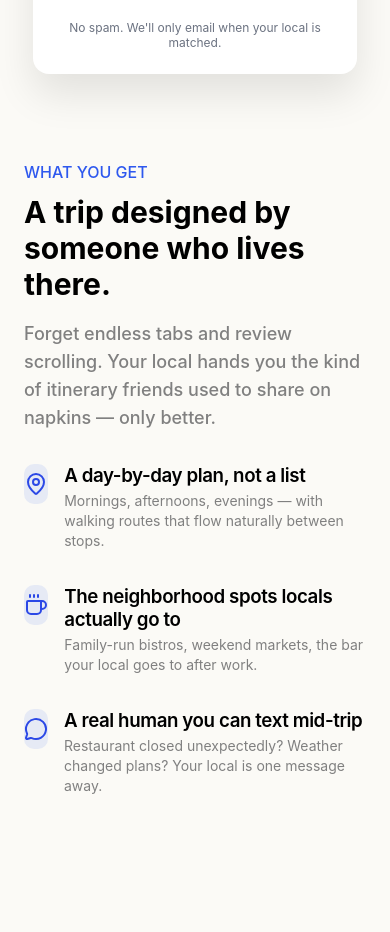
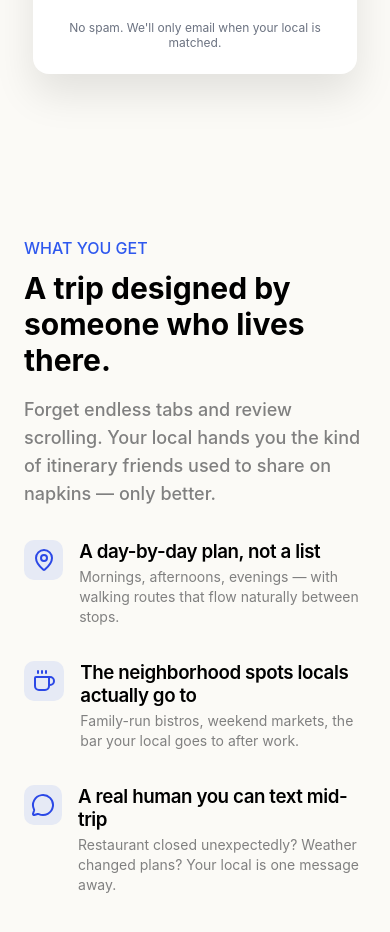
Before and after one commit to iftekar2/tasker_web, a React (Create React App) app: page / in a window 390 px wide. Shown: the part 1820-2752 px from the top of the page. Built offline with nearby package versions, Linux system fonts and the light colour scheme; no server answers.

Commit message:
Adding mobile styling for app details page

```diff
--- a/src/app_details.jsx
+++ b/src/app_details.jsx
@@ -5,13 +5,14 @@ import { MapPin, Coffee, MessageCircle } from "lucide-react";
 function AppDetails() {
   return (
     <AppDetailsContainer>
+      <AppDetailsSection>
         <PageTitle>What you Get</PageTitle>
 
         <PageSubtitle>A trip designed by someone who lives there.</PageSubtitle>
 
         <PageDescription>
-        Forget endless tabs and review scrolling. Your local hands you the kind
-        of itinerary friends used to share on napkins — only better.
+          Forget endless tabs and review scrolling. Your local hands you the
+          kind of itinerary friends used to share on napkins — only better.
         </PageDescription>
 
         <ReasonToUseApp>
@@ -51,12 +52,13 @@ function AppDetails() {
             <div>
               <h3>A real human you can text mid-trip</h3>
               <p>
-              Restaurant closed unexpectedly? Weather changed plans? Your local
-              is one message away.
+                Restaurant closed unexpectedly? Weather changed plans? Your
+                local is one message away.
               </p>
             </div>
           </li>
         </ReasonToUseApp>
+      </AppDetailsSection>
     </AppDetailsContainer>
   );
 }
@@ -67,10 +69,14 @@ const AppDetailsContainer = styled.div`
     sans-serif;
   min-height: 100vh;
   width: 100%;
-  position: relative;
+  display: flex;
+  justify-content: center;
+  align-items: center;
   padding: 24px;
   margin-top: 40px;
 `;
+
+const AppDetailsSection = styled.div``;
 
 const PageTitle = styled.p`
   color: #2e58ee;
@@ -112,7 +118,7 @@ const ReasonToUseApp = styled.ul`
     justify-content: center;
     align-items: center;
     height: 40px;
-    width: 47px;
+    width: 40px;
     border-radius: 10px;
   }
 
@@ -132,8 +138,25 @@ const ReasonToUseApp = styled.ul`
     justify-content: center;
     align-items: center;
     height: 40px;
-    width: 47px;
+    width: 40px;
     border-radius: 10px;
+  }
+
+  @media (max-width: 480px) {
+    .location-icon {
+      height: 40px;
+      width: 80px;
+    }
+
+    .coffee-icon {
+      height: 40px;
+      width: 70px;
+    }
+
+    .message-icon {
+      height: 40px;
+      width: 80px;
+    }
   }
 
   h3 {
```
Lines whose indentation alone changed are shown as unchanged.
